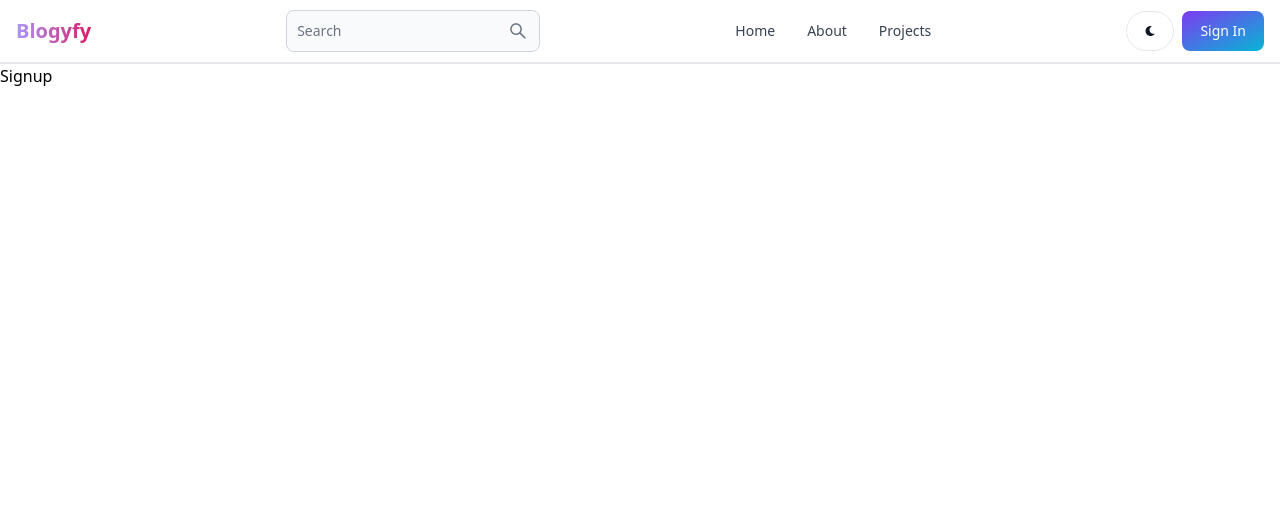
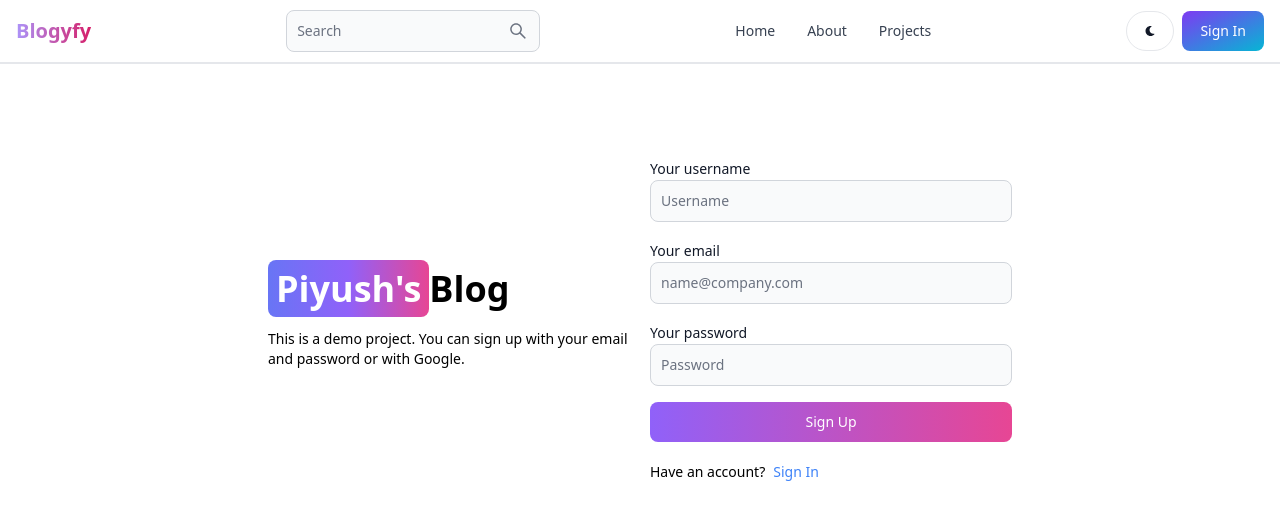
Before and after one commit to Piyushchannawar/BlogApp, a React (Vite) app in the folder frontend/: page /signup in a window 1280 px wide. Shown: the top 520 px of the page. Built offline with nearby package versions, Linux system fonts and the light colour scheme.

Commit message:
implement signup form with validation and loading state; add API proxy configuration

```diff
--- a/frontend/src/pages/Signup.jsx
+++ b/frontend/src/pages/Signup.jsx
@@ -1,9 +1,119 @@
-import React from 'react'
+import { Alert, Button, Label, Spinner, TextInput } from 'flowbite-react';
+import { useState } from 'react';
+import { Link, useNavigate } from 'react-router-dom';
 
-const Signup = () => {
+
+const SignUp = () => {
+  const [formData, setFormData] = useState({});
+ const [errorMessage, setErrorMessage] = useState(null);
+   const [loading, setLoading] = useState(false);
+  const navigate = useNavigate();
+  const handleChange = (e) => {
+    setFormData({ ...formData, [e.target.id]: e.target.value.trim() });
+  };
+  const handleSubmit = async (e) => {
+    e.preventDefault();
+    if (!formData.username || !formData.email || !formData.password) {
+      return setErrorMessage('Please fill out all fields.');
+    }
+    try {
+      setLoading(true);
+      setErrorMessage(null);
+      const res = await fetch('/api/auth/signup', {
+        method: 'POST',
+        headers: { 'Content-Type': 'application/json' },
+        body: JSON.stringify(formData),
+      });
+      const data = await res.json();
+      if (data.success === false) {
+        return setErrorMessage(data.message);
+      }
+      setLoading(false);
+      if(res.ok) {
+        navigate('/signin');
+      }
+    } catch (error) {
+      setErrorMessage(error.message);
+      setLoading(false);
+    }
+  };
   return (
-    <div>Signup</div>
-  )
+    <div className='min-h-screen mt-20'>
+      <div className='flex p-3 max-w-3xl mx-auto flex-col md:flex-row md:items-center gap-5'>
+        {/* left */}
+        <div className='flex-1'>
+          <Link to='/' className='font-bold dark:text-white text-4xl'>
+            <span className='px-2 py-1 bg-gradient-to-r from-indigo-500 via-purple-500 to-pink-500 rounded-lg text-white'>
+              Piyush's
+            </span>
+            Blog
+          </Link>
+          <p className='text-sm mt-5'>
+            This is a demo project. You can sign up with your email and password
+            or with Google.
+          </p>
+        </div>
+        {/* right */}
+
+        <div className='flex-1'>
+          <form className='flex flex-col gap-4' onSubmit={handleSubmit}>
+            <div>
+              <Label value='Your username' />
+              <TextInput
+                type='text'
+                placeholder='Username'
+                id='username'
+                onChange={handleChange}
+              />
+            </div>
+            <div>
+              <Label value='Your email' />
+              <TextInput
+                type='email'
+                placeholder='name@company.com'
+                id='email'
+                onChange={handleChange}
+              />
+            </div>
+            <div>
+              <Label value='Your password' />
+              <TextInput
+                type='password'
+                placeholder='Password'
+                id='password'
+                onChange={handleChange}
+              />
+            </div>
+            <Button
+              gradientDuoTone='purpleToPink'
+              type='submit'
+              disabled={loading}
+            >
+              {loading ? (
+                <>
+                  <Spinner size='sm' />
+                  <span className='pl-3'>Loading...</span>
+                </>
+              ) : (
+                'Sign Up'
+              )}
+            </Button>
+            {/* <OAuth /> */}
+          </form>
+          <div className='flex gap-2 text-sm mt-5'>
+            <span>Have an account?</span>
+            <Link to='/sign-in' className='text-blue-500'>
+              Sign In
+            </Link>
+          </div>
+          {errorMessage && (
+            <Alert className='mt-5' color='failure'>
+              {errorMessage}
+            </Alert>
+          )}
+        </div>
+      </div>
+    </div>
+  );
 }
-
-export default Signup
+export default SignUp;
--- a/frontend/vite.config.js
+++ b/frontend/vite.config.js
@@ -3,5 +3,13 @@
 
 // https://vite.dev/config/
 export default defineConfig({
+  server: {
+    proxy: {
+      '/api': {
+        target: "http://localhost:3000",
+        secure: false,
+      },
+    },
+  },
   plugins: [react()],
 })
```
